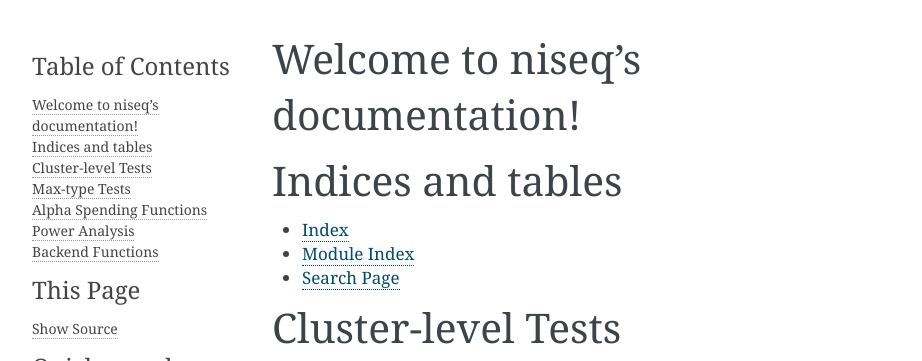
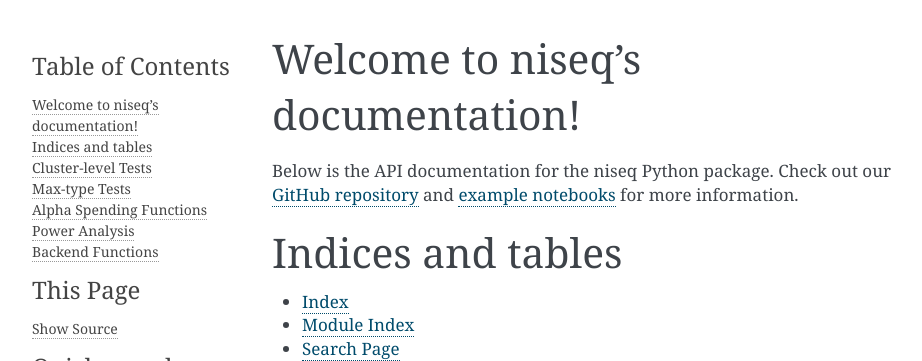
Before and after one commit to john-veillette/niseq, a Sphinx documentation site: the page built from docs/index.rst, in a window 1280 px wide, cut to the strip 0-361 px from the top of the page. Shown: the whole strip, without its empty margins (148-1070 px from the left). Built offline with Sphinx 7.4.7, drawn with Linux system fonts in a browser that asks for light colours.

Commit message:
updates docs to link back to GitHub and example notebooks

```diff
--- a/docs/index.rst
+++ b/docs/index.rst
@@ -1,5 +1,7 @@
 Welcome to niseq's documentation!
 =================================
+
+Below is the API documentation for the niseq Python package. Check out our `GitHub repository <https://github.com/john-veillette/niseq>`_ and `example notebooks <https://github.com/john-veillette/niseq/tree/main/examples>`_ for more information.
 
 Indices and tables
 ==================
```
